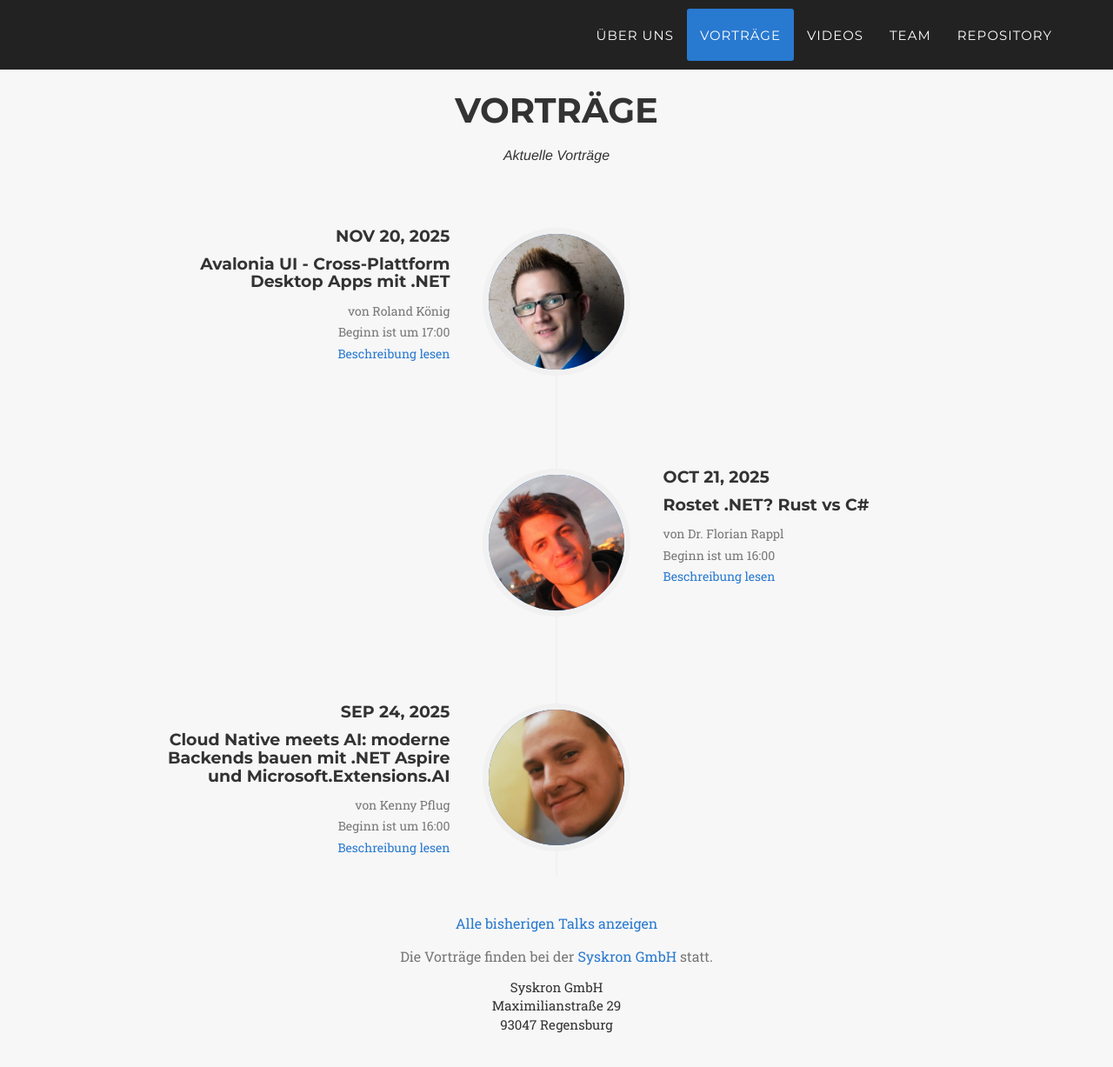
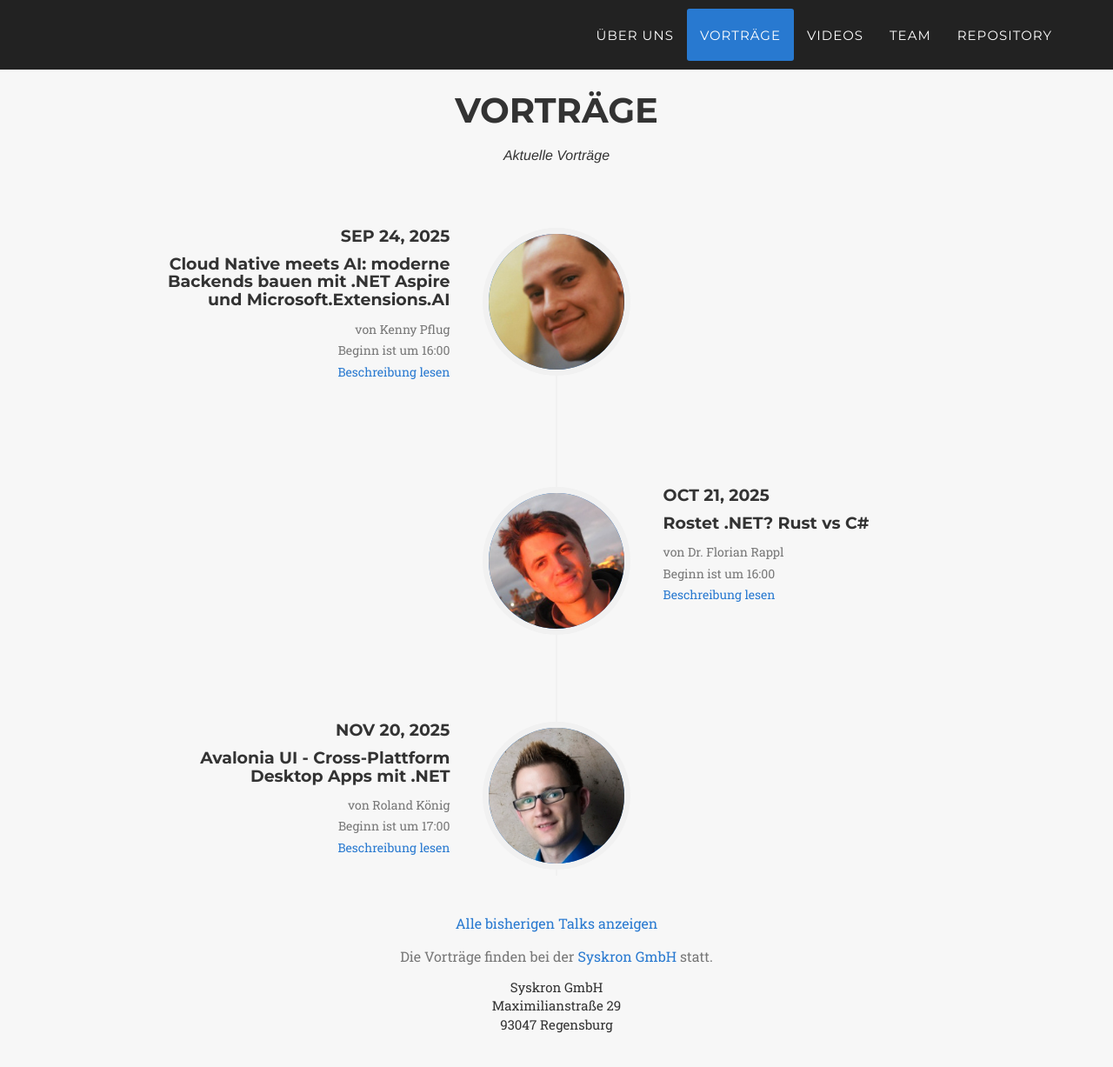
Before and after one commit to DotNetRegensburg/dotnetregensburg.github.io, a Jekyll site: the page built from index.html, in a window 1280 px wide and 1400 px high, scrolled down 1498 px. Shown: the top 1227 px of the window at 87% size. Built offline with Jekyll 4.4.1, drawn with Linux system fonts in a browser that asks for light colours; some web fonts are replaced.

Commit message:
Reverse order of current talks

```diff
--- a/_includes/talks.html
+++ b/_includes/talks.html
@@ -9,7 +9,7 @@
         <div class="row">
             <div class="col-lg-12">
                 <ul class="timeline">
-                    {% for post in site.posts limit: 3 %}
+                    {% for post in site.posts reversed limit: 3  %}
                       {% assign loopindex = forloop.index | modulo: 2 %}
                       {% if loopindex == 0 %}
                       <li class="timeline-inverted">
```
